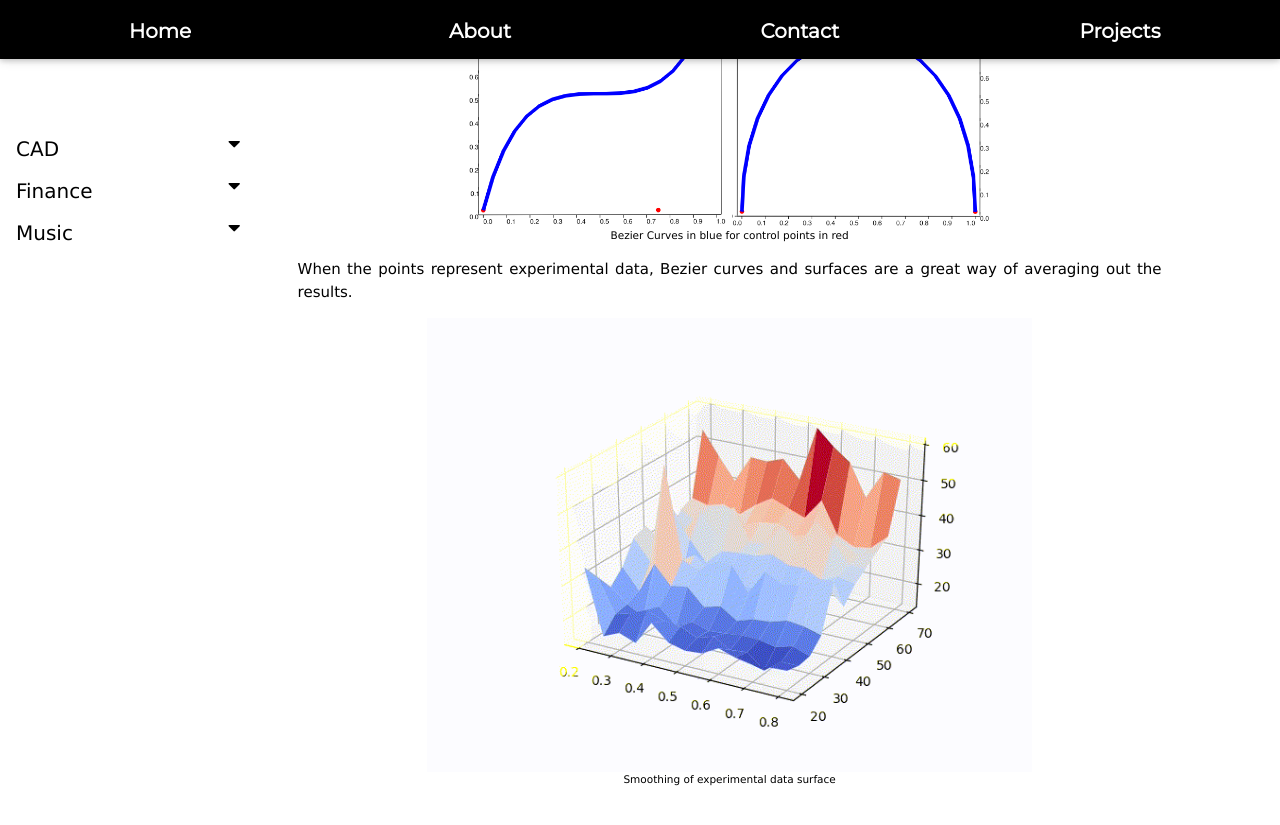
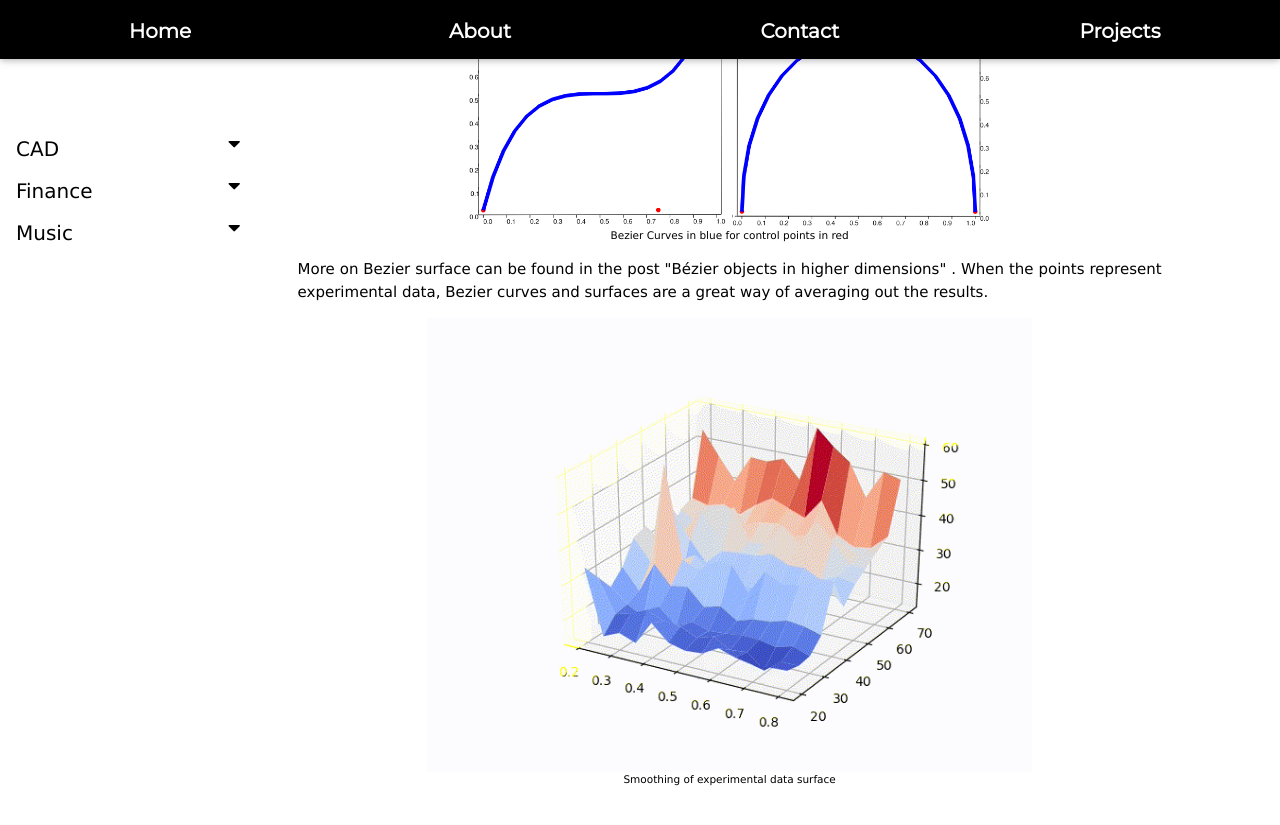
Before and after one commit to botengu/portfolio, a Jekyll site: the page built from _posts/2020-09-15-Parametric-Morphing.md, in a window 1280 px wide and 900 px high, scrolled down 1772 px. Shown: the top 825 px of the window. Built offline with Jekyll 4.4.1, drawn with Linux system fonts in a browser that asks for light colours; nearby versions of some CDN libraries; library files that are not in the unit come from our copies; a script that is not in the unit is left out.

Commit message:
37th commit

```diff
--- a/_posts/2020-09-15-Parametric-Morphing.md
+++ b/_posts/2020-09-15-Parametric-Morphing.md
@@ -34,7 +34,7 @@ permalink: "/cad/MorphingSurfaces/"
         <figcaption>Bezier Curves in blue for control points in red</figcaption>
     </div>
     <p class = "justify">
-    When the points represent experimental data, Bezier curves and surfaces are a great way of averaging out the results.
+    More on Bezier surface can be found in the post<a class = "ex1 ex3" href="/portfolio/cad/nDBezier/" target="_blank"> "Bézier objects in higher dimensions" </a>. When the points represent experimental data, Bezier curves and surfaces are a great way of averaging out the results.
     </p>
     <div class="w3-main w3-center" >
         <img src="/portfolio/assets/img/BezierEvol.gif" width="70%" height="70%">
```
Also changed, not shown: _posts/2020-09-25-HigherDimensionalShape.md (+1 -1 lines).
